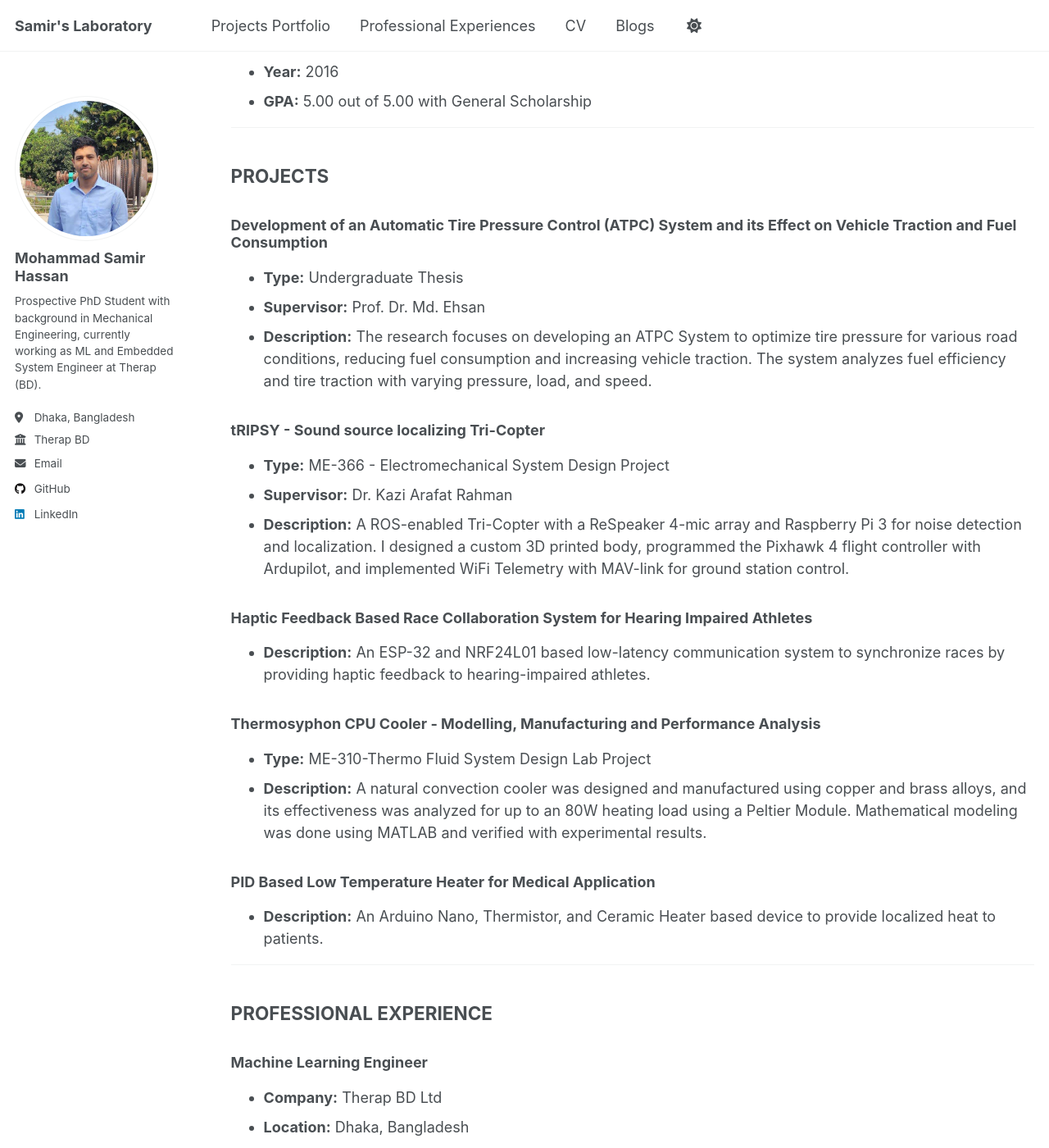
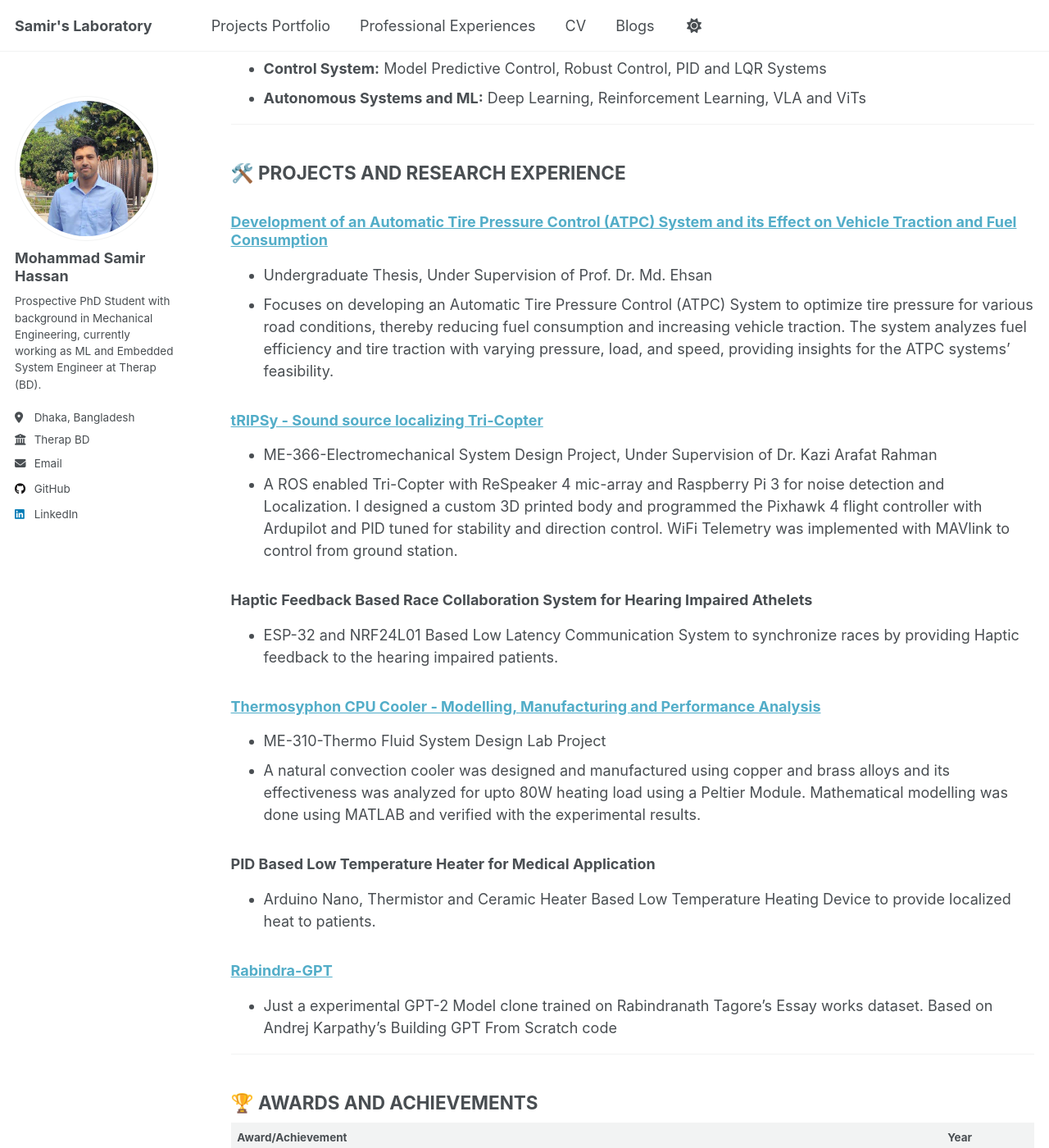
Before and after one commit to samir-101/samir-101.github.io, a Jekyll site: the page built from _pages/cv.md, in a window 1280 px wide and 1400 px high, scrolled down 751 px. Shown: the whole window at 82% size. Built offline with Jekyll 4.4.1, drawn with Linux system fonts in a browser that asks for light colours; a script that is not in the unit is left out; some of the changed text lies outside the part shown.

Commit message:
added new CV and a Project

```diff
--- a/_pages/cv.md
+++ b/_pages/cv.md
@@ -8,159 +8,155 @@ redirect_from:
 ---
 
 {% include base_path %}
+# Mohammad Samir Hassan
 
-# Mohammad Samir Hassan
-{: #top}
-* msamir.hassan1@gmail.com
-* +880 1964017918
-* [LinkedIn](https://www.linkedin.com/in/your-profile-url) ---
-
-## EDUCATION
-
-### B.Sc in Mechanical Engineering
-* **Institution:** Bangladesh University of Engineering and Technology, Dhaka
-* **Duration:** 2019-2024
-* **CGPA:** 3.43 out of 4.00
-
-### Higher Secondary Certificate
-* **Institution:** Notre Dame College, Dhaka
-* **Year:** 2018
-* **GPA:** 5.00 out of 5.00
-
-### Secondary School Certificate
-* **Institution:** Cantonment Public School and College, Saidpur
-* **Year:** 2016
-* **GPA:** 5.00 out of 5.00 with General Scholarship
+msamir.hassanl@gmail.com \|
++880 1964 017918 |
+[Website](https://samir-101.github.io/) | [LinkedIn](linkedin.com/in/mohammad-samir-hassan) | [Github](https://github.com/samir-101)
 
 ---
 
+## 🏛️ EDUCATION
 
-## PROJECTS
-
-### Development of an Automatic Tire Pressure Control (ATPC) System and its Effect on Vehicle Traction and Fuel Consumption
-* **Type:** Undergraduate Thesis
-* **Supervisor:** Prof. Dr. Md. Ehsan
-* **Description:** The research focuses on developing an ATPC System to optimize tire pressure for various road conditions, reducing fuel consumption and increasing vehicle traction. The system analyzes fuel efficiency and tire traction with varying pressure, load, and speed.
-
-### tRIPSY - Sound source localizing Tri-Copter
-* **Type:** ME-366 - Electromechanical System Design Project
-* **Supervisor:** Dr. Kazi Arafat Rahman
-* **Description:** A ROS-enabled Tri-Copter with a ReSpeaker 4-mic array and Raspberry Pi 3 for noise detection and localization. I designed a custom 3D printed body, programmed the Pixhawk 4 flight controller with Ardupilot, and implemented WiFi Telemetry with MAV-link for ground station control.
-
-### Haptic Feedback Based Race Collaboration System for Hearing Impaired Athletes
-* **Description:** An ESP-32 and NRF24L01 based low-latency communication system to synchronize races by providing haptic feedback to hearing-impaired athletes.
-
-### Thermosyphon CPU Cooler - Modelling, Manufacturing and Performance Analysis
-* **Type:** ME-310-Thermo Fluid System Design Lab Project
-* **Description:** A natural convection cooler was designed and manufactured using copper and brass alloys, and its effectiveness was analyzed for up to an 80W heating load using a Peltier Module. Mathematical modeling was done using MATLAB and verified with experimental results.
-
-### PID Based Low Temperature Heater for Medical Application
-* **Description:** An Arduino Nano, Thermistor, and Ceramic Heater based device to provide localized heat to patients.
+* **B.Sc in Mechanical Engineering** (2019-2024)
+    * Bangladesh University of Engineering and Technology, Dhaka
+    * CGPA 3.43 Out of 4.00
+* **Higher Secondary Certificate** (2018)
+    * Notre Dame College, Dhaka
+    * GPA 5.00 Out of 5.00
+* **Secondary School Certificate** (2016)
+    * Cantonment Public School and College, Saidpur
+    * GPA 5.00 Out of 5.00 with Scholarship
 
 ---
 
-## PROFESSIONAL EXPERIENCE
+## 🔬 RESEARCH INTERESTS
 
-### Machine Learning Engineer
-* **Company:** Therap BD Ltd
-* **Location:** Dhaka, Bangladesh
-* **Duration:** 07/2025-Present
-* **Responsibilities:**
-    * Developed and deployed computer vision models on edge devices (e.g., NVIDIA Jetson) for real-time inference.
-    * Designed and implemented a video annotation and footage management pipeline to streamline data labeling and model training.
-
-### Associate Embedded System Engineer
-* **Company:** Therap BD Ltd
-* **Location:** Dhaka, Bangladesh
-* **Duration:** 07/2024-06/2025
-* **Responsibilities:**
-    * Designed and developed piezo-resistive sensors for occupancy detection.
-    * Wrote firmware for IoT devices to enable seamless hardware-software integration.
-
-### Industrial Training
-* **Company:** Ashuganj Power Station Company Limited, Ashuganj
-* **Duration:** 3 weeks
-* **Focus:** Maintenance and Control of 450MW Siemens SGT-5 4000F Gas Turbine and Combined Cycle Power Plant.
-
-### Product Design Intern
-* **Company:** Data Head Pvt Limited
-* **Focus:** Management, Designed and Manufactured IoT based Load Cell Enclosure for Smart Tea Estate.
+* **Robotics:** Trajectory and Motion Planning, SLAM, Perception, Soft Robotics, Multi-agent Systems, UAVs, Humanoids and Actuators
+* **Control System:** Model Predictive Control, Robust Control, PID and LQR Systems
+* **Autonomous Systems and ML:** Deep Learning, Reinforcement Learning, VLA and  ViTs
 
 ---
 
-<!-- ## PERSONAL INFORMATION
-* **Date of Birth:** 25th December 2001
-* **Father's Name:** Mohammad Hassan Mansur
-* **Mother's Name:** Mariam Begum
-* **Present Address:** Cordova Scarlet, 15, Kakrail, Dhaka - 1217
-* **Permanent Address:** House-29, Lane-05, Block-A, Section-6, Mirpur, Dhaka-1216
-* **Home District:** Munshiganj
+## 🛠️ PROJECTS AND RESEARCH EXPERIENCE
 
-#### Emergency Contact
-* **Relation:** Mother
-* **Name:** Mariam Begum
-* **Address:** Cordova Scarlet, 15, Kakrail, Dhaka - 1217
-* **Contact No:** 01731-892473
+### [Development of an Automatic Tire Pressure Control (ATPC) System and its Effect on Vehicle Traction and Fuel Consumption](https://drive.google.com/file/d/1iNI-V1l6DehH5ZcdmpnFVV2dkClprvOQ/view)
+* Undergraduate Thesis, Under Supervision of Prof. Dr. Md. Ehsan
+* Focuses on developing an Automatic Tire Pressure Control (ATPC) System to optimize tire pressure for various road conditions, thereby reducing fuel consumption and increasing vehicle traction. The system analyzes fuel efficiency and tire traction with varying pressure, load, and speed, providing insights for the ATPC systems' feasibility.
 
-#### Contact Details of Closest Relative
-* **Relation:** Father
-* **Name:** Mohammad Hassan Mansur
-* **Address:** Cordova Scarlet, 15, Kakrail, Dhaka - 1217
-* **Contact No:** 01723-603600 -->
+### [tRIPSy - Sound source localizing Tri-Copter](https://drive.google.com/file/d/1tXarRvlcISoc6RGFWB3vM04zui4ryN8G/view)
+* ME-366-Electromechanical System Design Project, Under Supervision of Dr. Kazi Arafat Rahman
+* A ROS enabled Tri-Copter with ReSpeaker 4 mic-array and Raspberry Pi 3 for noise detection and Localization. I designed a custom 3D printed body and programmed the Pixhawk 4 flight controller with Ardupilot and PID tuned for stability and direction control. WiFi Telemetry was implemented with MAVlink to control from ground station.
+
+### Haptic Feedback Based Race Collaboration System for Hearing Impaired Athelets
+* ESP-32 and NRF24L01 Based Low Latency Communication System to synchronize races by providing Haptic feedback to the hearing impaired patients.
+
+### [Thermosyphon CPU Cooler - Modelling, Manufacturing and Performance Analysis](https://drive.google.com/file/d/15Ucxixpvbj619Z12TBDaqCh59sum6sWt/view)
+* ME-310-Thermo Fluid System Design Lab Project
+* A natural convection cooler was designed and manufactured using copper and brass alloys and its effectiveness was analyzed for upto 80W heating load using a Peltier Module.
+ Mathematical modelling was done using MATLAB and verified with the experimental results.
+
+### PID Based Low Temperature Heater for Medical Application
+* Arduino Nano, Thermistor and Ceramic Heater Based Low Temperature Heating Device to provide localized heat to patients.
+
+### [Rabindra-GPT](https://github.com/samir-101/rabindra-gpt)
+* Just a experimental GPT-2 Model clone trained on Rabindranath Tagore's Essay works dataset. Based on Andrej Karpathy's Building GPT From Scratch code
 
 ---
 
+## 🏆 AWARDS AND ACHIEVEMENTS
 
+| Award/Achievement | Year |
+| :--- | :--- |
+| **RISE Student Research Grant Projects** <br> For undergraduate thesis research fund | 2023 |
+| **University Rover Challenge 2023 - USA** <br> Team Interplanetar - Attended <br> Participated in Person | 2023 |
+| **European Rover Challenge 2022 - Poland** <br> Team Interplanetar - 8th Position in Onsite Challenge <br> Participated in Person | 2022 |
+| **Bangladesh Physics Olympiad in Secondary Category** <br> Runners Up in National Level | 2016 |
+| **National High School Programming Contest** <br> Runners-Up in Secondary Level Quiz Competition | 2015 |
+| **Grameenphone-Prothom Alo Internet Utshab 2012** <br> Won i-Genius Award | 2012 |
 
-
-## AWARDS AND ACHIEVEMENTS
-* **European Rover Challenge - 2022:** 8th Position in Onsite Challenge (Team Interplanetar), Participated in Person in Poland.
-* **University Rover Challenge 2023:** Attended, Participated in Person in USA (Team Interplanetar).
-* **Physics Olympiad:** Runners Up in Secondary Category.
-* **National High School Programming Contest:** Runners-Up in Secondary Level Quiz Competition.
-* **IGenius at Grameenphone-Prothom Alo Internet Utshab 2012**
 
 ---
 
-## LEADERSHIP AND SYNERGISTIC ACTIVITIES
-* **Team Interplanetar - BUET Mars Rover Team** (2020 - present): Leader of Electrical and Communication Sub-Team.
-* **Founder at PrintOType BD** (2021 - present): 3D Printing and Engineering Consultancy StartUp.
-* **IMechE BUET Chapter** (2021-present): Executive Member.
-* **Kantho-BUET** (2019-2020): Deputy Publicity Editor.
-* **Instructor** at "Introduction to Robotics" Seminar at Notre Dame University Computer Club, Dhaka (2023).
-* **Instructor** at "Interplanetar Electrical Workshop 2023" arranged by Team Interplanetar (2023).
+## 📊 STANDARDIZED TEST RESULTS
+
+| Graduate Record Examinations (GRE) | IELTS |
+| :--- | :--- |
+| **Total 320** | **Overall Score: 7.5** |
+| • Quantitative Reasoning: 167 \| 76th percentile | • Listening: 9.0 |
+| • Verbal Reasoning: 153 \| 55th percentile | • Reading: 7.5 |
+| • Analytical Writing: 3.5 \| 43rd percentile | • Writing: 7.0 |
+| | • Speaking: 6.5 |
+
 
 ---
 
-## SKILLS
+## 💻 SKILLS
 
-| Category | Skills |
-|---|---|
-| **CAD** | Solidworks (CSWA Certified), Autocad, Fusion 360 |
-| **Additive Manufacturing** | Cura, PrusaSlicer, Meshimixer |
-| **PCB Design** | Altium, KiCad |
-| **Programming** | C, Python, Matlab |
-| **Machine Learning** | SciKit Learn, Pandas, Numpy, TensorFlow, PyTorch |
-| **Embedded Systems** | Arduino, STM32, RP2040, ESP-IDF, Nvidia Jetson, Raspberry Pi |
-| **Other** | Robot Operating System (ROS), Microsoft Office |
+* **Machine Learning:** SciKit Learn, Pandas, Numpy, TensorFlow, PyTorch
+* **Programming:** C, Python, Matlab
+* **Robot Operating System (ROS):** RViz, GazeboSim, URDF
+* **CAD:** Solidworks - CSWA Certified, Autocad, Fusion 3D
+* **Additive Manufacturing/3D Printing:** Cura, PrusaSlicer, Meshimixer
+* **PCB Design:** Altium, KiCad
+* **Embedded Systems:** Arduino, STM32, RP2040, ESP-IDF, Nvidia Jetson, Raspberry Pi
 
 ---
 
-## LANGUAGES
-* Bangla
-* English
-* Hindi
+## 💼 PROFESSIONAL EXPERIENCE
+
+### Machine Learning Engineer
+* **Therap BD Ltd**, Dhaka, Bangladesh
+* July 2025 - Present
+* Developed and deployed computer vision models and transformers on edge devices (e.g., NVIDIA Jetson) for real-time inference.
+* Designed and implemented a video annotation and footage management pipeline to streamline data labeling and model training.
+* Audio recognition with wake word detection and speech to text models
+
+### Associate Embedded System Engineer
+* **Therap BD Ltd**, Dhaka, Bangladesh
+* July 2024 - June 2025
+* Designed and developed a piezo-resistive sensors for occupancy detection. Wrote firmware for IoT devices to enable seamless hardware-software integration.
+
+### Industrial Training
+* **Ashuganj Power Station Company Limited (APSCL), Ashuganj**,  Ashuganj, Bangladesh
+* November 2023
+* 3 weeks of Industrial Training
+* Maintenance and Control of 450MW Siemens SGT-5 4000F Gas Turbine and Combined Cycle Power Plant
+
+### Product Design Intern
+* **Data Head Pvt Limited**, Dhaka Bangladesh
+* June 2022 - Oct 2022
+* Designed and Manufactured IoT based Load Cell Enclosure for Smart Tea Estate Management
 
 ---
 
-## REFERENCES
+## 🤝 LEADERSHIP AND SYNERGISTIC ACTIVITIES
 
-**Dr. Md Ehsan**
-* Professor, Bangladesh University of Engineering and Technology
-* ehsan@me.buet.ac.bd
-* +880-1711-446564
+* **Team Interplanetar - BUET Mars Rover Team** (2020-present)
+    * Leader of Electrical and Communication Sub-Team
+    * Design and fabrication of rover's Power Distribution Board with power measuring capabilities.
+    * Overall system design of the electrical system and communication system.
+* **Founder at PrintOType BD** (2021-present)
+    * An FDM 3D Printing and Engineering Consultancy StartUp
+* **IMechE BUET Chapter** (2021 - present)
+    * Executive Member
+* **Instructor at "Introduction to Robotics" Seminar at Notre Dame University Computer Club, Dhaka** (2023)
+* **Instructor at "Interplanetar Electrical Workshop 2023" arranged by Team Interplanetar** (2023)
+* **Kantho-BUET** (2019-2020)
+    * Deputy Publicity Editor
 
-**Dr. Kazi Arafat Rahman**
-* Assistant Professor, Bangladesh University of Engineering and Technology
-* karahman@me.buet.ac.bd
-* +880 1311946837
+---
+
+## 🗣️ LANGUAGES
+
+* Bangla
+* English
+
+---
+
+## 🔗 REFERENCES
+
+* **Dr. Md Ehsan, Professor, Bangladesh University of Engineering and Technology**
+    * ehsan@me.buet.ac.bd, +880 1711 446564
+* **Dr. Kazi Arafat Rahman, Associate Professor, Bangladesh University of Engineering and Technology**
+    * karahman@me.buet.ac.bd, +880 1311 946837
```
Also changed, not shown: _portfolio/portfolio-1.md (+19 -1 lines).
